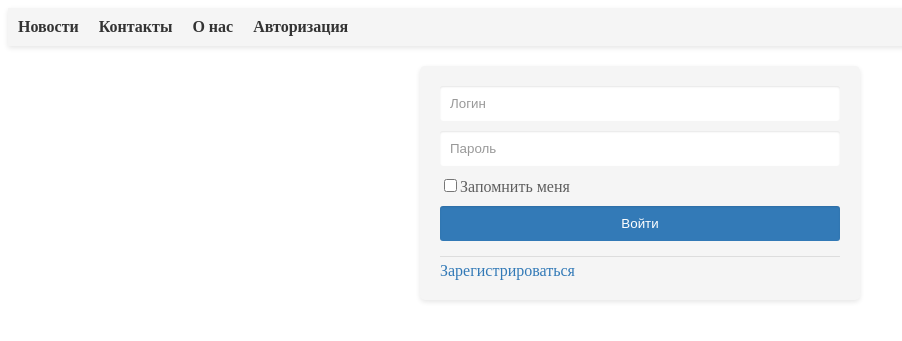
After one commit to pleerGr45/redruedit, a Flask app: page /login in a window 1280 px wide. The commit adds this page. Shown: the top 341 px of the page, without its empty margins (0-902 px from the left). Run offline with Flask 3, Linux system fonts and the light colour scheme.

Commit message:
Доработка проекта, создание регистрации

```diff
--- a/app.py
+++ b/app.py
@@ -1,17 +1,36 @@
 #Иморты
-from flask import Flask, render_template
+from flask import Flask, render_template, request, redirect, flash
+from werkzeug.security import generate_password_hash, check_password_hash
+from flask_login import LoginManager
+#Импорты для работы с датой и временем
+from datetime import datetime
+import pytz
 
 #Импорт модулей для работы с БД
-from sqlalchemy import create_engine, Column, Integer, String, Text
+from sqlalchemy import create_engine, Column, Integer, String, Text, DateTime
 from sqlalchemy.orm import sessionmaker
 from sqlalchemy.orm import declarative_base
 
 #Создание flask приложения
 app = Flask(__name__)
+app.secret_key = b'_5#y2L"F4AWDc\n\xec]/'
+
+#Создание Менеджера логинов
 
 #Настройка базы данных
 engine = create_engine('sqlite:///news.db')
 Base = declarative_base()
+
+class Auth(Base):
+  __tablename__ = 'authorized_users'
+
+  id = Column(Integer, primary_key=True)
+  login = Column(String(32), nullable=False, unique=True)
+  password = Column(String(32), nullable=False)
+  user_name = Column(String(32), nullable=False)
+  user_about = Column(String)
+  user_birthdate = Column(DateTime(timezone=True))
+  date_creation = Column(DateTime(timezone=True), default=datetime.now(pytz.timezone('Europe/Moscow')))
 
 #Создание модели
 class News(Base):
@@ -27,7 +46,88 @@ class News(Base):
 Base.metadata.create_all(engine)
 #Создание сессий
 session = sessionmaker(bind=engine)()
+session.rollback()
 
-@app.route("/")
+#####################################################################
+#               ___    ___           ___         _____              #
+#      |\  /|  |___|  |___|  |   |  |___|  \  /    |    |    |      #
+#      | \/ |  |   |  |      | | |  |       \/     |    |__  |      #
+#      |    |  |   |  |      |_|_|  |       /      |    |__| |      #
+#                                                                   #
+#####################################################################
+
+@app.route("/", methods=['GET', 'POST'])
 def home_page():
-    return render_template("home_page.html", title="Hello")
+    #Создание новости POST
+    if request.method == 'POST':
+      title = request.form['title']
+      post_owner = request.form['post_owner']
+      date = f"{datetime.now(pytz.timezone('Europe/Moscow')).today()}"
+      content = request.form['content']
+      session.add(News(title=title, post_owner=post_owner, date=date, content=content))
+      session.commit()
+    #Загрузка шаблона home_page_html
+    return render_template("home_page.html")
+
+@app.route("/login", methods=['GET', 'POST'])
+def login_page():
+    return render_template("login_page.html")
+
+@app.route("/register", methods=['GET', 'POST'])
+def register_page():
+    #Если POST запрос
+    if request.method == 'POST':
+
+      #Получение данных из формы
+      login = request.form['login']
+      name = request.form['name']
+      password = request.form['pass']
+      password_repeat = request.form['pass_repeat']
+
+      #Проверка на соответствие введённых данных
+      if len(login) > 4 and len(login) <= 32 and len(name) > 4 and len(name) <= 32\
+        and len(password) > 5 and len(password) <= 32 and password == password_repeat:
+          #Проверка логина
+          if check_login(login) == False:
+            #Генерация скрытого пароля
+            pass_hash = generate_password_hash(password)
+            #Отправка в базу данных
+            session.add(Auth(login=login, password=pass_hash, user_name=name))
+            session.commit()
+            #Отправка сообщения пользователю об успехе
+            flash('Вы успешно зарегистрированы', 'success')
+            #Перевод пользователя в разел /login
+            return redirect('/login')
+          else:
+             #Отправка сообщения пользователю о том, что логин уже занят
+             flash('Такой логин уже существует', 'warning')
+      else:
+         #Отправка сообщения пользователю о том, что пароли не совпадают
+         flash('Пароли не совпадают', 'error')
+
+    #Загрузка шаблона register_page.html
+    return render_template("register_page.html")
+
+def contact_page():
+    return render_template("contact_page.html")
+
+#######################################################################################
+#        ___     ___    ___        _____                                              #
+#       |   |   |   |  |   |      |__|__|  \  /  |   |  | /  |  |   |  /|  |  /|      #
+#       |___|   |   |  |   |         |      \/   |---|  |<   |__|   | / |  | / |      #
+#      |     |  |___|  |   |         |      /    |   |  | \      |  |/  |  |/  |      #
+#                                                                                     #
+#######################################################################################
+
+#Метод проверки существования логина
+def check_login(login: str) -> bool:
+    """
+    Метод check_login
+    Проверяет наличие данного логина в БД
+    Возвращает:
+      True - если в пользователь с таким логинов (login: str) уже существет.
+      False - если логин свободен
+    Пояснение:
+      Так как login у авторизованного пользователя уникален, нужна функция, которая проверяет уникальность логина
+    """
+    return (True if (session.query(Auth).filter_by(login=login).first() != None) else False)
--- a/templates/base.html
+++ b/templates/base.html
@@ -3,13 +3,47 @@
 <head>
     <meta charset="UTF-8">
     <meta name="viewport" content="width=device-width, initial-scale=1.0">
-    {% block title %} {% endblock %}
+    <title>{% block title %} {% endblock %}</title>
     <style>
+        header {
+            background-color: #f5f5f5;
+            padding: 10px;
+            box-shadow: 0 2px 5px rgba(0, 0, 0, 0.1);
+        }
 
+        nav ul {
+            list-style: none;
+            margin: 0;
+            padding: 0;
+            display: flex;
+            justify-content: left;
+        }
+
+        nav li {
+            margin-right: 20px;
+        }
+
+        nav a {
+            color: #333;
+            text-decoration: none;
+            font-weight: bold;
+        }
+
+        nav a:hover {
+            color: #666;
+        }
     </style>
     {% block style %} {% endblock %}
 </head>
 <body>
+    <header>
+        <nav> <ul>
+                <li><a href="/">Новости</a></li>
+                <li><a href="/contact">Контакты</a></li>
+                <li><a href="/about">О нас</a></li>
+                <li><a href="/login">Авторизация</a></li>
+        </ul> </nav>
+    </header>
     {% block content %} {% endblock %}
 </body>
 </html>
--- /dev/null
+++ b/templates/login_page.html
@@ -0,0 +1,117 @@
+{% extends "base.html" %}
+{% block title %} Новости {% endblock %}
+{% block style %}
+<style>
+    .flash {
+        margin-bottom: 10px;
+        padding: 10px;
+        border-radius: 3px;
+    }
+
+    .flash.success {
+        background-color: #dff0d8;
+        border: 1px solid #d0ecd0;
+        color: #5cb85c;
+    }
+
+    .flash.warning {
+        background-color: #fcf8e3;
+        border: 1px solid #f9e2b5;
+        color: #f0ad4e;
+    }
+
+    .flash.error {
+        background-color: #f2dcdc;
+        border: 1px solid #e6b7b7;
+        color: #c0392b;
+    }
+
+    form {
+        width: 400px;
+        margin: 20px auto;
+        background-color: #f5f5f5;
+        padding: 20px;
+        border-radius: 5px;
+        box-shadow: 0 2px 5px rgba(0, 0, 0, 0.1);
+    }
+
+    input[type="text"],
+    input[type="password"],
+    input[type="submit"] {
+        width: -webkit-fill-available;
+        padding: 10px;
+        margin-bottom: 10px;
+        border: none;
+        border-radius: 3px;
+        box-shadow: inset 0 1px 2px rgba(0, 0, 0, 0.1);
+    }
+
+    input[type="text"]:focus,
+    input[type="password"]:focus,
+    input[type="submit"]:focus {
+        outline: none;
+        box-shadow: 0 1px 3px rgba(0, 0, 0, 0.3);
+    }
+
+    input[type="submit"] {
+        background-color: #337ab7;
+        color: #fff;
+        cursor: pointer;
+        margin-top: 10px;
+    }
+
+    input[type="submit"]:hover {
+        background-color: #2c65b0;
+    }
+
+    input::-webkit-input-placeholder {
+        color: #999;
+    }
+
+    input:-ms-input-placeholder {
+        color: #999;
+    }
+
+    input::-moz-placeholder {
+        color: #999;
+    }
+
+    input::-moz-placeholder {
+        color: #999;
+    }
+
+    a {
+        color: #337ab7;
+        text-decoration: none;
+    }
+
+    a:hover {
+        text-decoration: underline;
+    }
+
+    hr {
+        margin: 5px 0;
+        border: none;
+        border-top: 1px solid #ddd;
+    }
+
+    label {
+        color: #5f5f5f;
+        text-decoration: none;
+    }
+</style>
+{% endblock %}
+{% block content %}
+{% for cat, msg in get_flashed_messages(True) %}
+<div class="flash {{cat}}">{{msg}}</div>
+{% endfor %}
+<form action="/login" method="post">
+    <input type="text" name="login" placeholder="Логин" required>
+    <input type="password" name="pass" placeholder="Пароль" required>
+    <input type="checkbox" name="remainme"><label>Запомнить меня</label>
+    <input type="submit" value="Войти">
+    <hr>
+    <a href="/register">Зарегистрироваться</a>
+</form>
+
+{% endblock %}
```
Also changed, not shown: templates/contact_page.html (+10 -1 lines), templates/home_page.html (+56 -2 lines), templates/register_page.html (added, +111 -0 lines), news.db.
